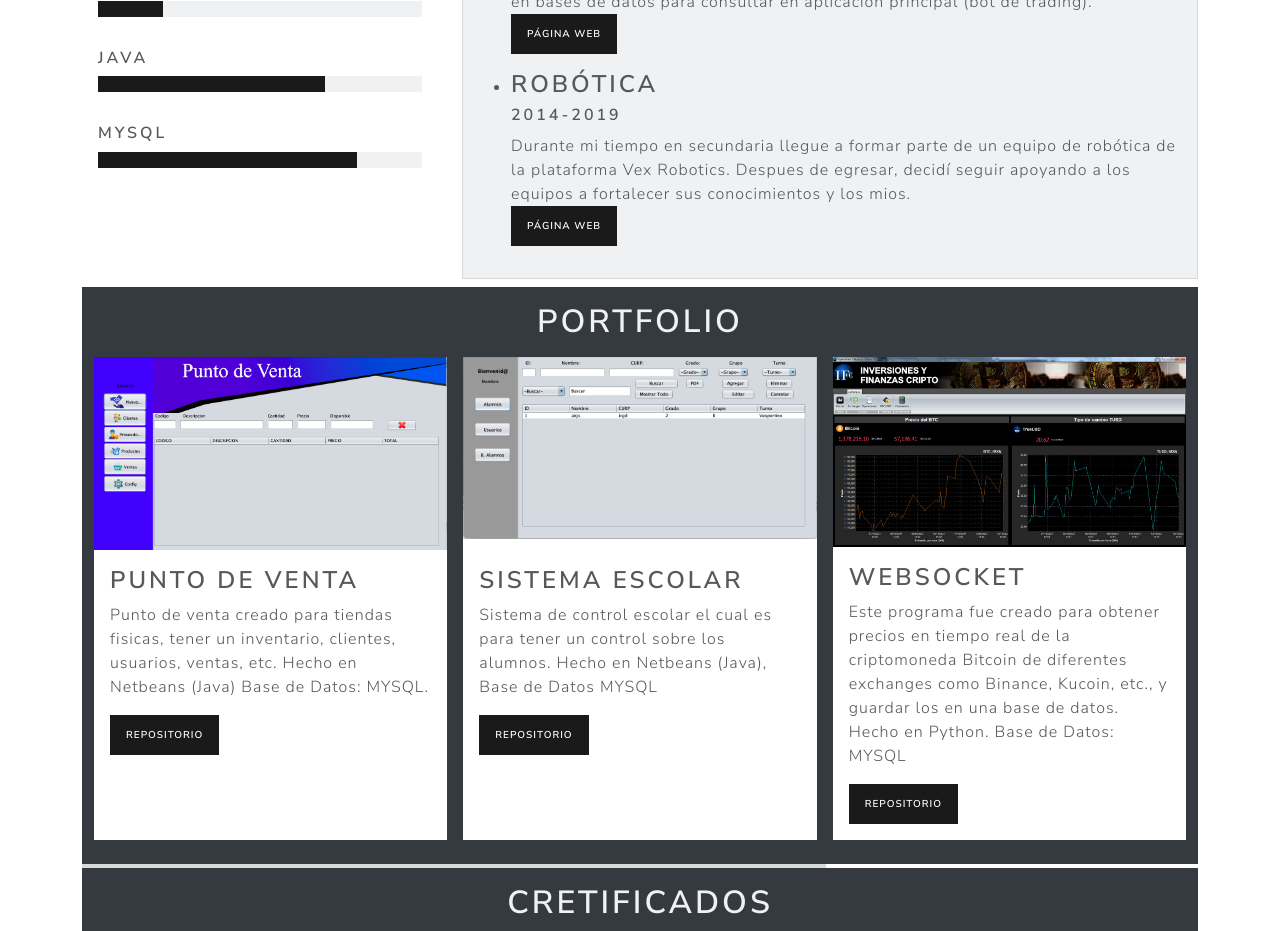
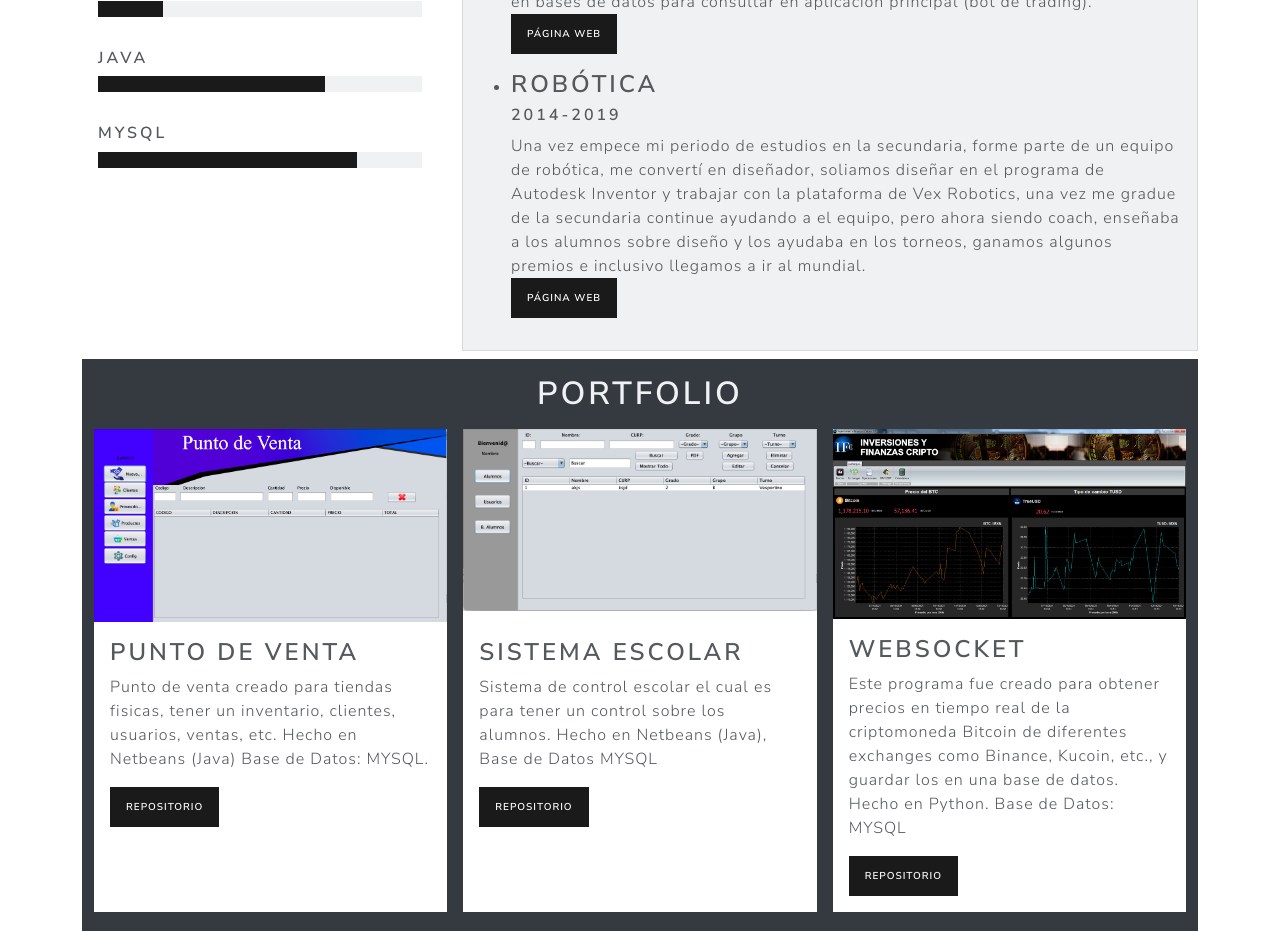
Before and after one commit to rodrigo-espino/portafolio, a Next.js app: page / in a window 1280 px wide. Shown: the part 880-1811 px from the top of the page. Built offline with nearby package versions, Linux system fonts and the light colour scheme.

Commit message:
General changes

```diff
--- a/package.json
+++ b/package.json
@@ -14,6 +14,8 @@
   "license": "ISC",
   "dependencies": {
     "bootswatch": "^5.1.2",
+    "emailjs": "^3.6.0",
+    "emailjs-com": "^3.2.0",
     "next": "^11.1.2",
     "react": "^17.0.2",
     "react-dom": "^17.0.2"
--- a/pages/_app.js
+++ b/pages/_app.js
@@ -3,6 +3,7 @@ import "../components/css/style.css"
 import "../components/css/main.css"
 import "../components/css/font.css"
 import "../public/global.css"
+import emailjs from "emailjs-com"
 function MyApp({ Component, pageProps }) {
   return <Component {...pageProps} />;
 }
--- a/pages/index.js
+++ b/pages/index.js
@@ -1,7 +1,11 @@
 import Layout from "../components/Layout";
 import { skills, experiences, projects, certific } from "../profile";
 import Link from "next/link";
+import { EmailJSResponseStatus } from "emailjs-com";
+import emailjs from "emailjs-com"
+
 const Index = () => (
+
   <Layout>
     {/**Header card */}
     <header className="row">
@@ -144,6 +148,8 @@ const Index = () => (
         </div>
       </div>
     </div>
+    <br></br>
+
 
 
 
--- a/profile-EN.js
+++ b/profile-EN.js
@@ -45,7 +45,7 @@ export const experiences = [
   {
     title: "Robotics",
     description:
-      "During my time at middle school I became part of a robotics' team from Vex Robotics platform. After getting my degree, I decided to keep helping the team to strengthen their knowledge and mine.",
+      "Once I started my  middle School period, I became part of robotics team, I was doing robot’s design, we used to design in Autodesk inventor, and work with vex robotics platform; when I got graduated from middle school, I continued helping the teams, but now, instead of being a team member, I was a coach, I used to teach students about design and help them during a championship, we won some accomplishments and also we went to the world championship ",
     from: 2014,
     to: 2019,
     web: "https://est1tm.edu.mx/home/",
--- a/profile.js
+++ b/profile.js
@@ -45,7 +45,7 @@ export const experiences = [
   {
     title: "Robótica",
     description:
-      "Durante mi tiempo en secundaria llegue a formar parte de un equipo de robótica de la plataforma Vex Robotics. Despues de egresar, decidí seguir apoyando a los equipos a fortalecer sus conocimientos y los mios.",
+      "Una vez empece mi periodo de estudios en la secundaria, forme parte de un equipo de robótica, me convertí en diseñador, soliamos diseñar en el programa de Autodesk Inventor y trabajar con la plataforma de Vex Robotics, una vez me gradue de la secundaria continue ayudando a el equipo, pero ahora siendo coach, enseñaba a los alumnos sobre diseño y los ayudaba en los torneos, ganamos algunos premios e inclusivo llegamos a ir al mundial.",
     from: 2014,
     to: 2019,
     web: "https://est1tm.edu.mx/home/",
```
Also changed, not shown: pages/en/index.js (+5 -2 lines), 1 other file (tests, documents, lock files or other folders).
